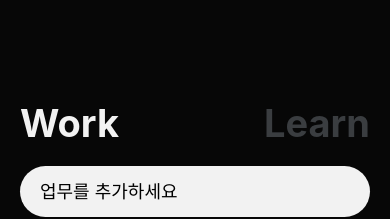
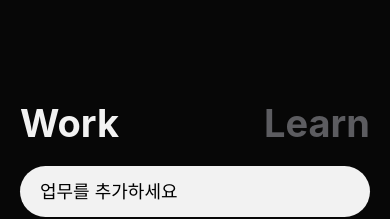
Before and after one commit to EumMericano-Study/WorkHardLearnHardApp, a React Native app: screen / in a window 390 px wide. Shown: the top 219 px of the page. Built offline with nearby package versions, Linux system fonts and the light colour scheme.

Commit message:
feat: 일반 회색 색상 추가

```diff
--- a/constants/color.ts
+++ b/constants/color.ts
@@ -1,7 +1,8 @@
 const COLOR = {
-    WHITE: "#f2f2f2",
-    BLACK: "#070707",
-    GREY: "#3A3D40",
+  WHITE: "#f2f2f2",
+  BLACK: "#070707",
+  DARK_GREY: "#3A3D40",
+  GREY: "#5C5C60",
 };
 
 export default COLOR;
```
